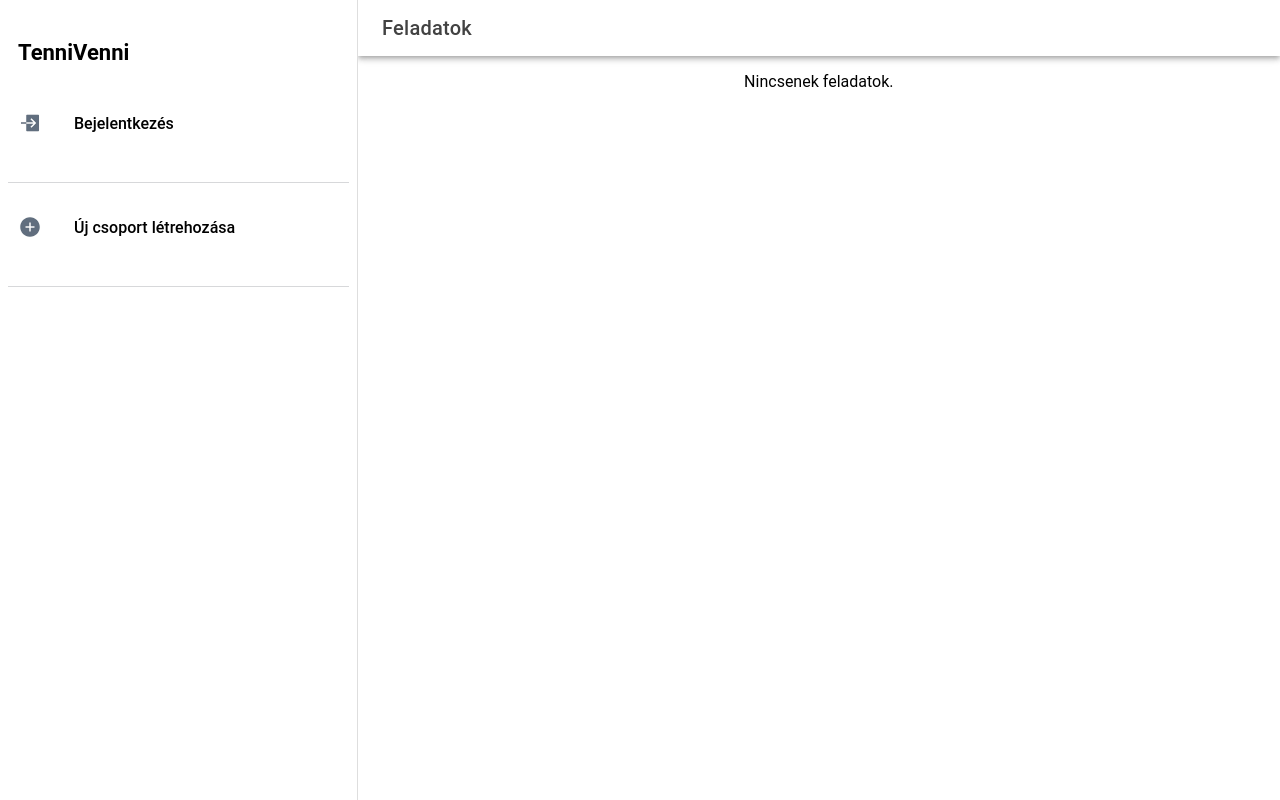
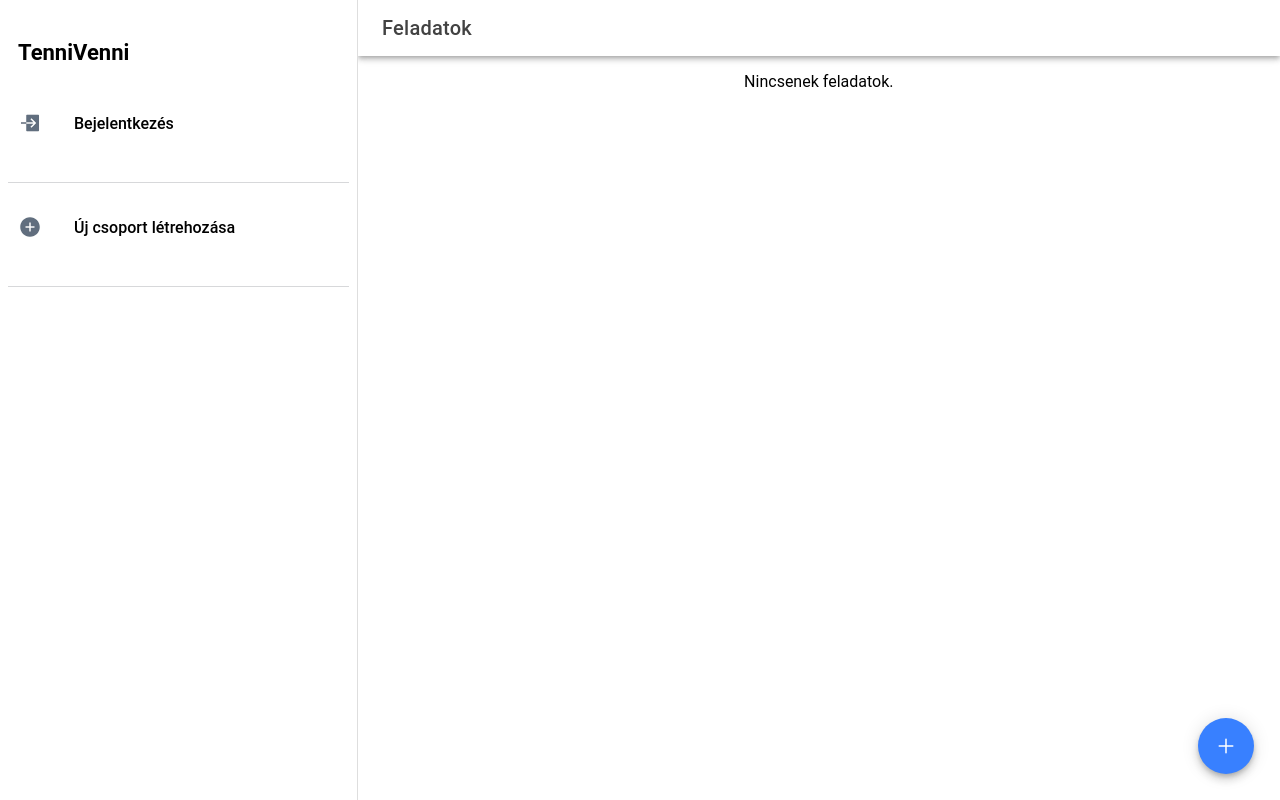
Before and after one commit to LBlanka99/task-manager, a React (Vite) app in the folder ClientApp/: page /tasks in a window 1280 px wide. Built offline with nearby package versions, Linux system fonts and the light colour scheme.

Commit message:
add fab button to task list

```diff
--- a/ClientApp/src/pages/TaskList.tsx
+++ b/ClientApp/src/pages/TaskList.tsx
@@ -1,8 +1,9 @@
-import { IonButtons, IonContent, IonHeader, IonMenuButton, IonPage, IonText, IonTitle, IonToolbar } from "@ionic/react";
+import { IonButtons, IonContent, IonFab, IonFabButton, IonHeader, IonIcon, IonMenuButton, IonPage, IonText, IonTitle, IonToolbar } from "@ionic/react";
 import "./TaskList.css";
 import { useEffect, useState } from "react";
 import { Task } from "../theme/interfaces";
 import TaskCard from "../components/TaskCard";
+import { add } from "ionicons/icons";
 
 interface TaskListPageProps {
     userCookie: string;
@@ -50,6 +51,11 @@
                 :
                 <IonText className="no-tasks"><p>Nincsenek feladatok.</p></IonText>
                 }
+                <IonFab slot="fixed" vertical="bottom" horizontal="end" class="ion-margin">
+                    <IonFabButton aria-label="new-task" color={"primary"} routerLink="/new-task" routerDirection="forward">
+                        <IonIcon icon={add}></IonIcon>
+                    </IonFabButton>
+                </IonFab>
             </IonContent>
         </IonPage>
     );
```
